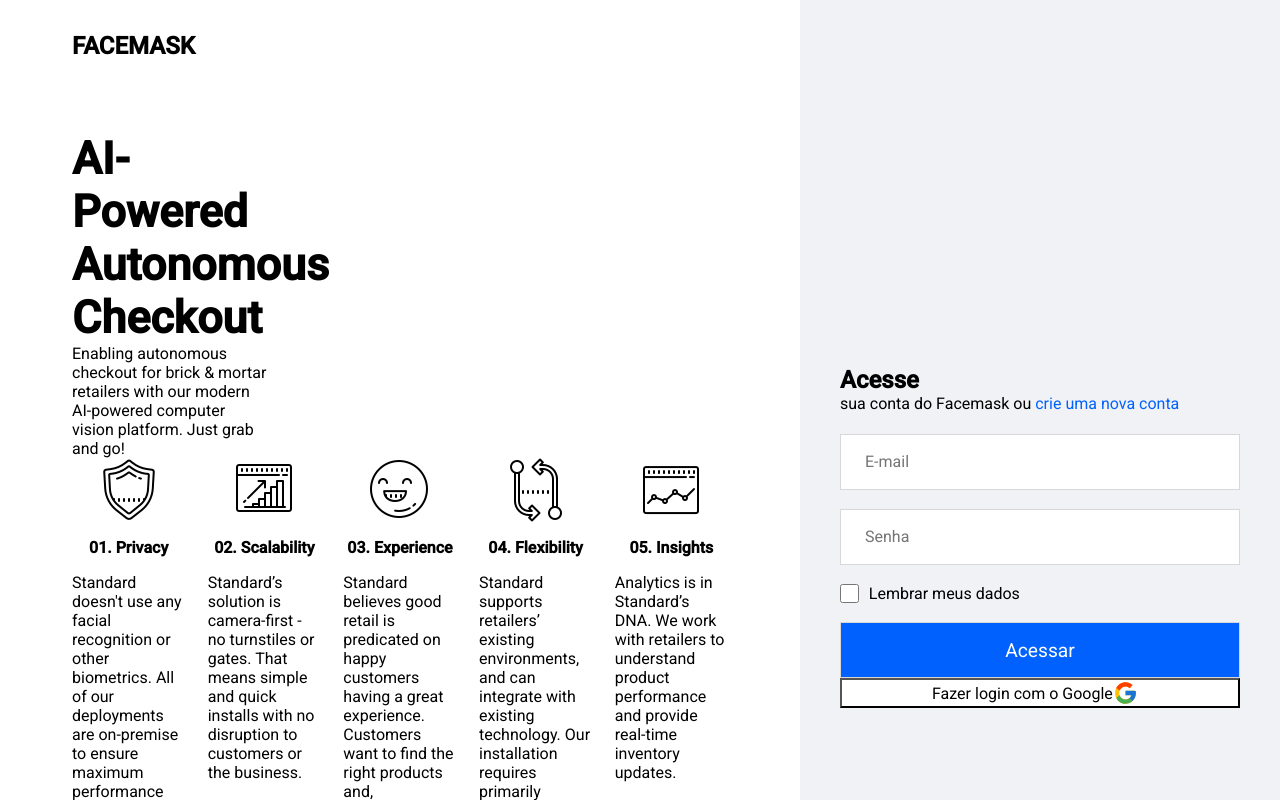
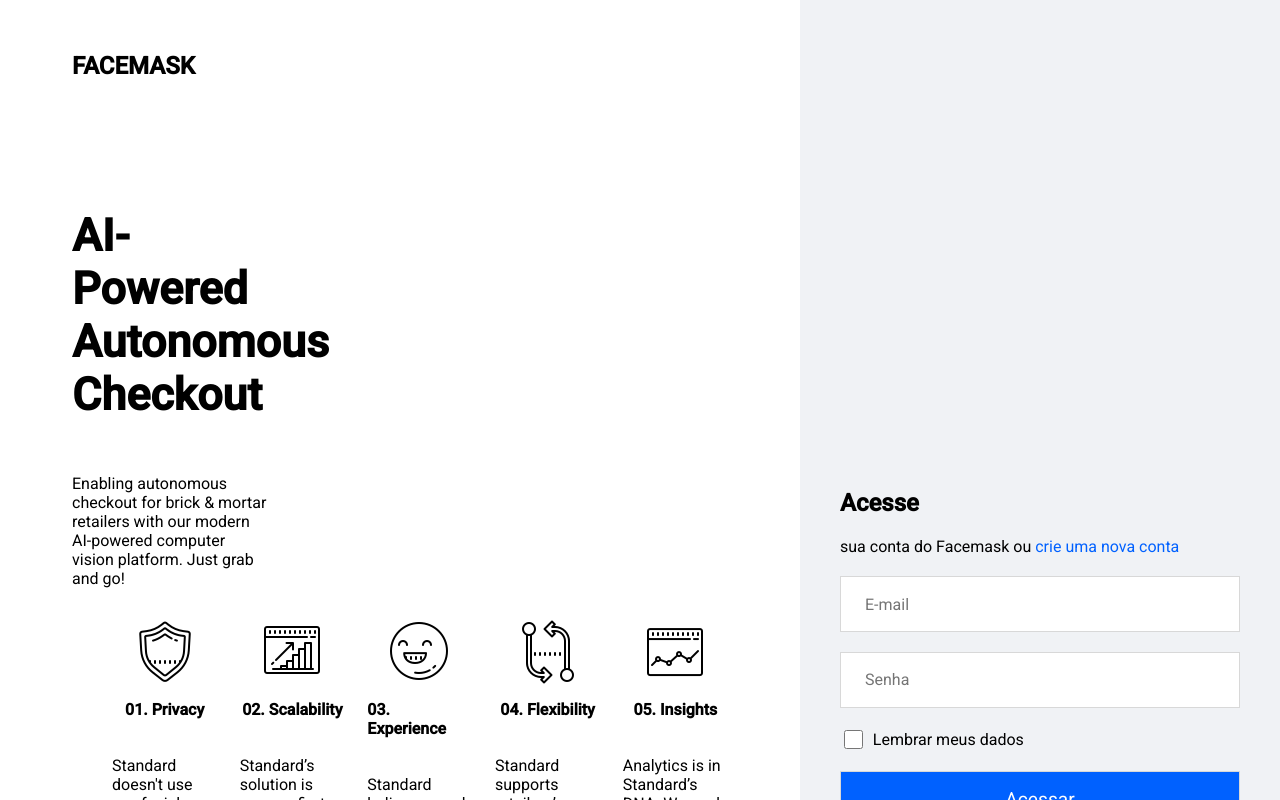
Before and after one commit to FaceMask-Development/frontend, a Next.js app: page / in a window 1280 px wide. Shown: the top 800 px of the page. Built offline with nearby package versions, Linux system fonts and the light colour scheme.

Commit message:
fix(dashboard.tsx): adjust container height.

```diff
--- a/src/styles/global.ts
+++ b/src/styles/global.ts
@@ -2,20 +2,31 @@
 
 export default createGlobalStyle`
   html {
+    box-sizing: border-box;
     height: 100%;
+    -webkit-font-smoothing: antialiased;
+    scroll-behavior: smooth;
+    line-height: 1.15;
+    text-size-adjust: 100%;
   }
 
-  body,
-  body > div:first-child,
-  div#__next,
-  div#__next > div {
-    height: 100%;
+  body {
+    -webkit-font-smoothing: antialiased;
+    scroll-behavior: smooth;
+    margin: 0;
+    padding: 0;
     min-height: 100%;
   }
 
+  #__next {
+    position: absolute;
+    top: 0;
+    bottom: 0;
+    left: 0;
+    right: 0;
+  }
+
   * {
-    margin: 0;
-    padding: 0;
     box-sizing: border-box;
   }
 
--- a/src/styles/utils.ts
+++ b/src/styles/utils.ts
@@ -1,6 +1,8 @@
 import styled from 'styled-components';
 
 export const Container = styled.div`
+  height: 100%;
+
   section {
     height: 100%;
 
--- a/src/views/Dashboard/dashboard.styles.ts
+++ b/src/views/Dashboard/dashboard.styles.ts
@@ -5,7 +5,7 @@
   display: flex;
   flex-direction: column;
   min-width: 100%;
-  min-height: 100%;
+  min-height: calc(100% - 65px);
   padding: 65px 101px;
 
   @media only screen and (max-width: 1050px) {
```
